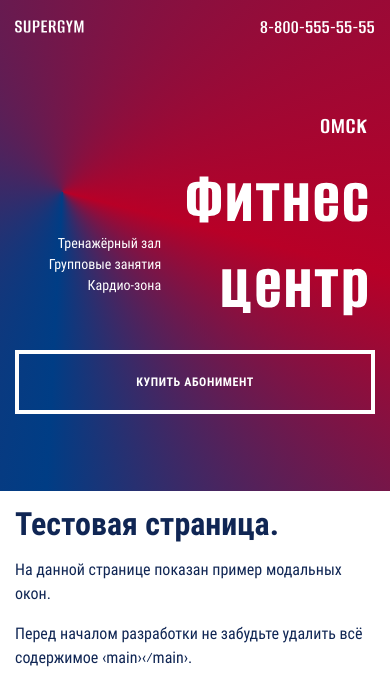
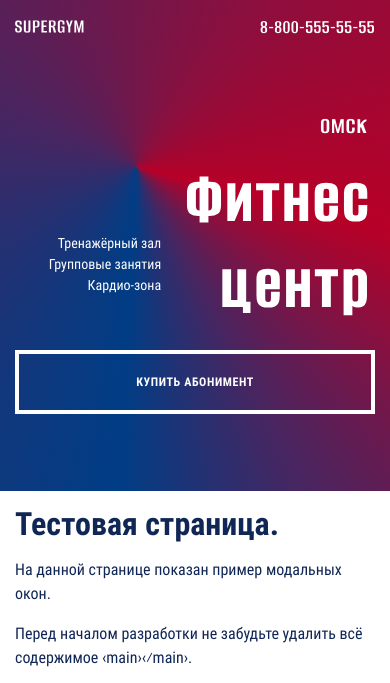
Before and after one commit to tfiesko/Fitness-Centre, a website with bundled scripts: page source/index.html in a window 390 px wide. Built offline with nearby package versions, Linux system fonts and the light colour scheme; files whose address does not match are found by name.

Commit message:
Добавлены и обновлены градиенты в header

```diff
--- a/source/sass/blocks/page-header.scss
+++ b/source/sass/blocks/page-header.scss
@@ -7,10 +7,14 @@
 
   @include vp-1199 {
     padding-top: 40px;
+
+    background-image: $red-to-blue-conic-tablet;
   }
 
   @include vp-767 {
     padding-top: 15px;
+
+    background-image: $red-to-blue-conic-mobile;
   }
 }
 
--- a/source/sass/variables.scss
+++ b/source/sass/variables.scss
@@ -25,7 +25,9 @@ $color-light-slate-grey:            #74819c;
 $black-to-right:                    linear-gradient(90deg, rgba(0, 0, 0, 0.75) 0%, rgba(0, 0, 0, 0) 75%);
 $red-to-blue:                       linear-gradient(127.61deg, #d10a42 0%, #0041ca 45.58%);
 $red-to-blue-alternative:           linear-gradient(142.51deg, #d10a42 0%, #0041ca 87.33%);
-$red-to-blue-conic:                 conic-gradient(from 150.87deg at 16.03% 39.06%, #B80027 -46.69deg, #003D85 32.24deg, #B80027 313.31deg, #003D85 392.24deg);
+$red-to-blue-conic:                 conic-gradient(from 150.87deg at 16.03% 39.06%, #b80027 -46.69deg, #003d85 32.24deg, #b80027 313.31deg, #003d85 392.24deg);
+$red-to-blue-conic-tablet:          conic-gradient(from 150.87deg at 21.03% 36.06%, #b80027 -46.69deg, #003d85 32.24deg, #b80027 313.31deg, #003d85 392.24deg);
+$red-to-blue-conic-mobile:          conic-gradient(from 150.87deg at 35.03% 34.06%, #b80027 -46.69deg, #003d85 32.24deg, #b80027 313.31deg, #003d85 392.24deg);
 $blue-to-red-equal:                 linear-gradient(44.89deg, #003D85 25.38%, #B80027 74.89%);
 
 // Typography
```
Also changed, not shown: build/css/style.css, build/css/style.min.css, 1 other file.
